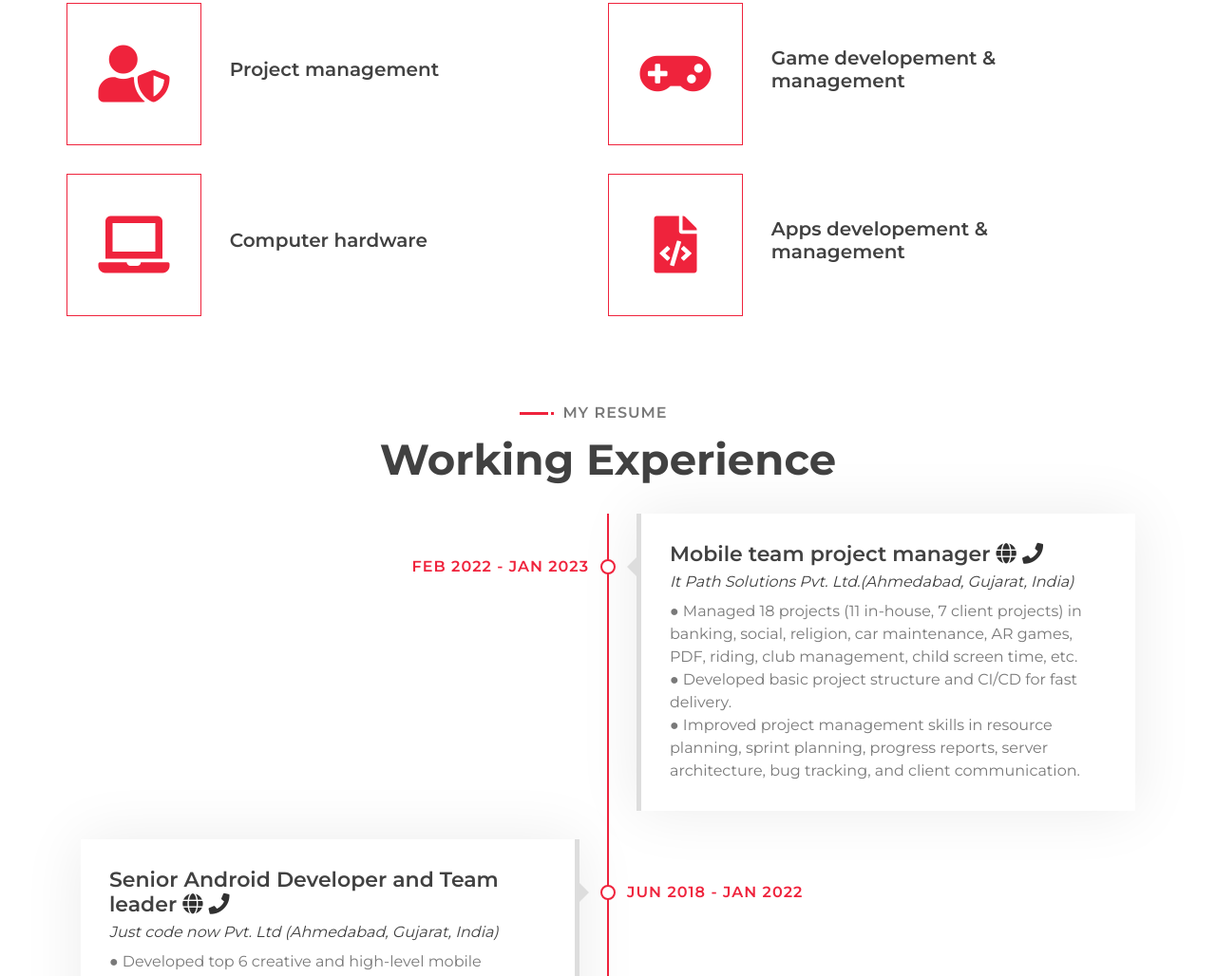
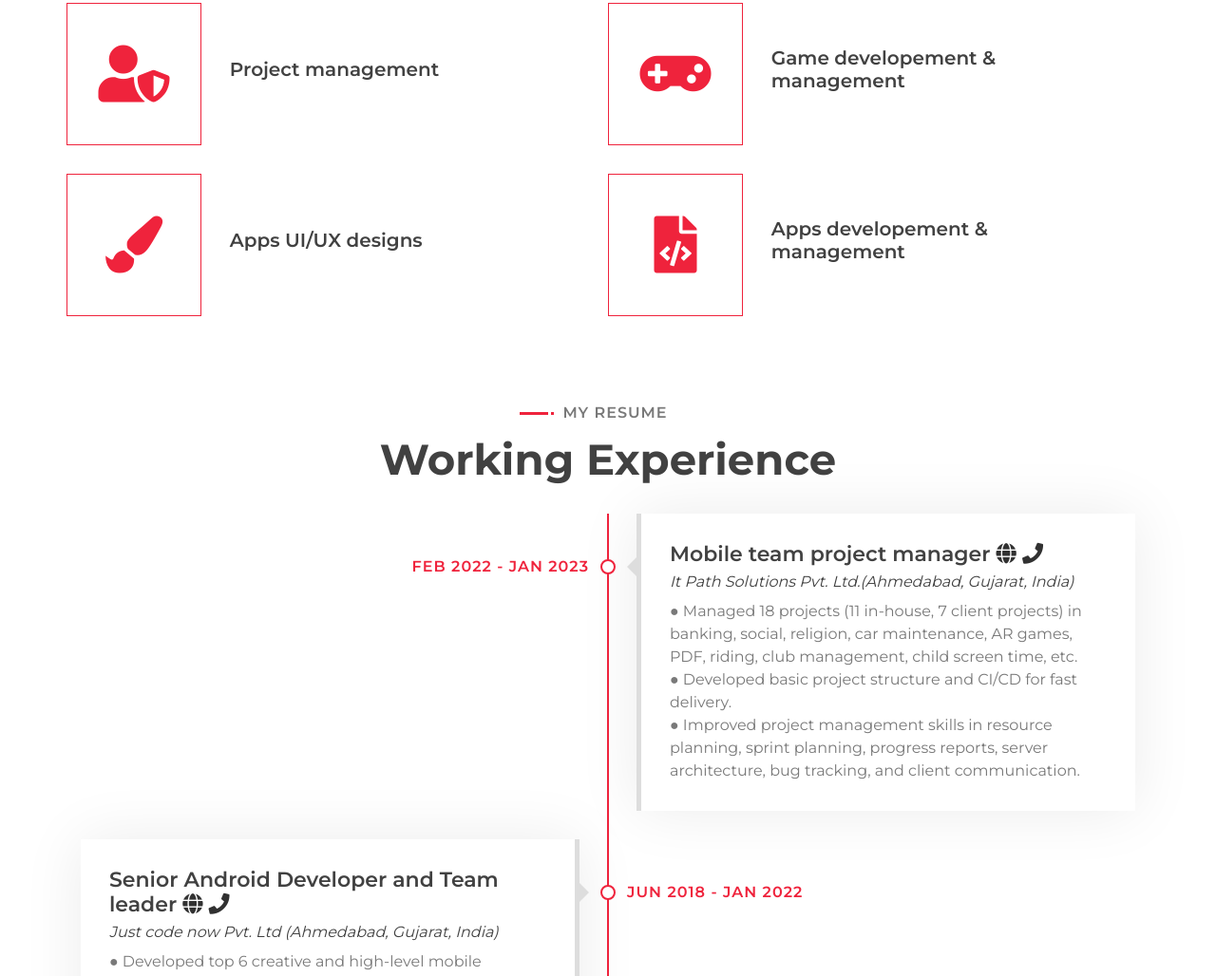
Before and after one commit to jeeteshsurana/portfolio, a plain HTML site: page index.html in a window 1280 px wide. Shown: the part 1793-2821 px from the top of the page at 95% size. Drawn offline with nearby package versions, Linux system fonts and the light colour scheme.

Commit message:
DONE: -[X] Change the computer hardware to Apps UI UX Designs -[X] Change resume

```diff
--- a/index.html
+++ b/index.html
@@ -190,10 +190,10 @@ Knowledge about <br>
                     <div class="col-lg-6 wow fadeInUp" data-wow-delay="0.4s">
                         <div class="service-item">
                             <div class="service-icon">
-                                <i class="fas fa-laptop"></i>
+                                <i class="fas fa-paint-brush"></i>
                             </div>
                             <div class="service-text">
-                                <h3>Computer hardware</h3>
+                                <h3>Apps UI/UX designs</h3>
                                 <!-- <p>
                                     Lorem ipsum dolor sit amet elit. Phase nec preti mi. Curabi facilis ornare velit non
                                 </p> -->
```
Also changed, not shown: 1 other file.
